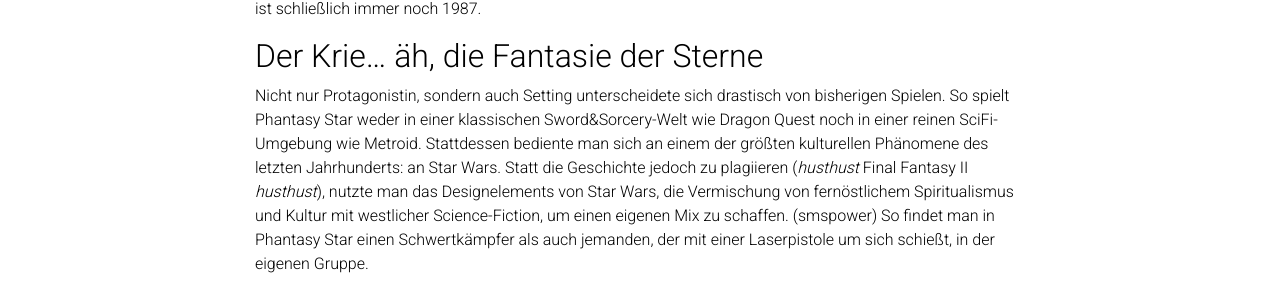
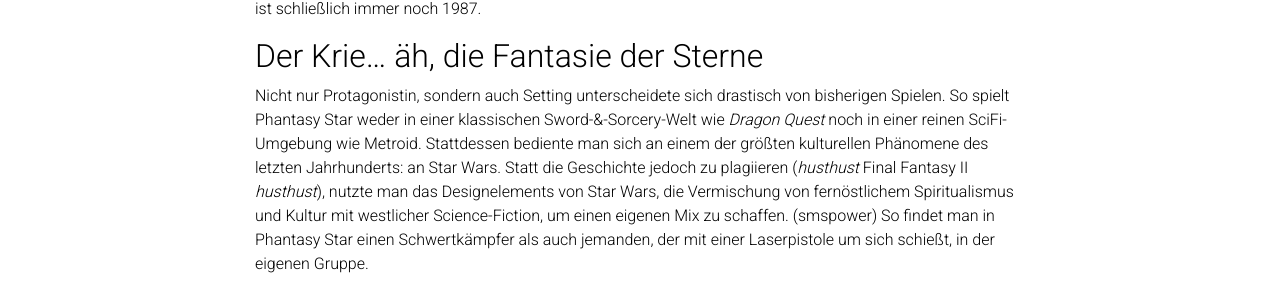
Before and after one commit to mythrandire/mythrandire.github.io, a Jekyll site: the page built from _projects/jrpg-history/2-golden-age/1989-phantasy-star.md, in a window 1280 px wide and 900 px high, scrolled down 5325 px. Shown: the part 174-468 px from the top of the window. Built offline with Jekyll 4.4.1, drawn with Linux system fonts in a browser that asks for light colours; comment, search, counter and statistics services are not loaded; a style sheet for code colours, icons or effects is not loaded; some of the changed text lies outside the part shown.

```diff
--- a/_projects/jrpg-history/2-golden-age/1989-phantasy-star.md
+++ b/_projects/jrpg-history/2-golden-age/1989-phantasy-star.md
@@ -40,7 +40,7 @@ Neben Morimoto hat sich auch Hayashida unter seinem Spitznamen *Alex Ossale* im
 
 ## Das Momentum nutzen
 
-Mit diesem jungen, talentierten - aber auch unerfahrenen - Team sollte also der große Coup gelingen, der hauseigenen Konsole einen RPG-Kracher zu bescheren. Und die Konkurrenz schlief nicht: Nachdem Enix <a href="http://levelupzine.de/2017/06/20/dragon-quest-die-mutter-aller-jrpgs/">1986 mit Dragon Quest quasi über Nacht ein neues Genre erschuf</a>, legte man im Januar '87 schnell nach und veröffentlichte Dragon Quest II, und auch Dragon Quest III sollte nicht lange auf sich warten lassen (das Spiel erschien im Februar '88). Gleichzeitig arbeitete Hironobu Sakaguchi bei Square an einem Spiel, das sich zur weltweit größten Serie japanischer Rollenspiele entwickeln sollte: Final Fantasy. Sega musste also einerseits schnell etwas herausbringen, um nicht in der "Masse" an RPGs unterzugehen, andererseits Alleinstellungsmerkmale entwickeln, um nicht als bloßer Dragon-Quest-Klon ohne eigene Ideen abgestempelt zu werden. Gleichzeitig wollte man die Überlegenheit der eigenen Konsole gegenüber Nintendos Famicom präsentieren.<br>
+Mit diesem jungen, talentierten - aber auch unerfahrenen - Team sollte also der große Coup gelingen, der hauseigenen Konsole einen RPG-Kracher zu bescheren. Und die Konkurrenz schlief nicht: Nachdem Enix <a href="http://levelupzine.de/2017/06/20/dragon-quest-die-mutter-aller-jrpgs/">1986 mit Dragon Quest quasi über Nacht ein neues Genre erschuf</a>, legte man im Januar '87 schnell nach und veröffentlichte Dragon Quest II, und auch Dragon Quest III sollte nicht lange auf sich warten lassen (das Spiel erschien im Februar '88). Gleichzeitig arbeitete Hironobu Sakaguchi bei Square an einem Spiel, das sich zur weltweit größten Serie japanischer Rollenspiele entwickeln sollte: Final Fantasy. Sega musste also einerseits schnell etwas herausbringen, um nicht in der "Masse" an RPGs unterzugehen, andererseits Alleinstellungsmerkmale entwickeln, um nicht als bloßer Dragon-Quest-Klon ohne eigene Ideen abgestempelt zu werden. Gleichzeitig wollte man die Überlegenheit der eigenen Konsole gegenüber Nintendos Famicom präsentieren.
 
 Um die Konkurrenz auszustechen, mussten also einige Trickkisten gleichzeitig bedient werden. Und Sega scheute hier wirklich keine Mühen, um absolut neues Terrain im Bereich der Rollenspiele zu betreten! Schon allein die Geschichte ist beachtlich - oder besser gesagt, die bloße Existenz einer charaktergetriebenen Geschichte. Bisher waren die Helden in RPGs bloße Hüllen für die aufgestülpten Spielmechaniken. In Dragon Quest war man ein namenloser, meist schweigender Held, Final Fantasy beginnt mit der Legende der vier Krieger, die jedoch überhaupt keine Persönlichkeit haben, und selbst im Westen war man nicht viel weiter: Zwar waren die Ultima-Spiele immer größer und opulenter geworden, aber selbst im grandiosen Ultima IV fehlt es einer wirklichen Motivation des Hauptcharakters - und im Spiel geht es immerhin allein darum, ihn in den Avatar zu verwandeln!
 
@@ -50,7 +50,7 @@ https://www.dailymotion.com/video/xg9l6
 
 ## Eine neue Art Geschichte
 
-*Phantasy Star* geht jedoch einen völlig neuen Weg und schafft, zumindest rudimentär, eine Geschichte, welche primär durch die Agenda der Charaktere vorangetrieben wird. Im Mittelpunkt der Handlung steht mit Alis Landale ein weiblicher Held. Aus heutiger Sicht erscheint ein weiblicher Held in einem Videospiel von 1987 sehr revolutionär, doch tatsächlich waren Protagonistinnen in japanischen Spielen keine Seltenheit: Sega nahm hier mit Papri aus *Girl's Garden* (Sega, 1984), das aus der Feder Yuji Nakas stammt, und Kurumi aus *Ninja Princess* (Sega, 1985), bei dem Rieko Kodama für das Design verantwortlich war, bereits eine Vorreiterstellung ein. Aber auch die Konkurrenz schlief nicht und zog mit Toby Masuyo aus dem Arcade-Spiel *Baraduke *(Namco, 1985), Reika Kirishima aus *Time Gal* (Taito, 1985), Ki aus *The Return of Ishtar* (Namco, 1986), Lucia aus *The Wing of Madoola* (Sunsoft, 1986), und schließlich  Samus aus *Metroid *(Nintendo, 1986) nach. Mit Ausnahme von *Metroid* hatte keines dieser Spiele jedoch einen bleibenden Eindruck im kollektiven Gedächtnis gelassen. *Metroid *ist mit *Ninja Princess* das einzige Spiel, was auch im Westen erschien (*Ninja Princess* als *The Ninja* mit Änderung zum männlichen Protagonisten).<br>
+*Phantasy Star* geht jedoch einen völlig neuen Weg und schafft, zumindest rudimentär, eine Geschichte, welche primär durch die Agenda der Charaktere vorangetrieben wird. Im Mittelpunkt der Handlung steht mit Alis Landale ein weiblicher Held. Aus heutiger Sicht erscheint ein weiblicher Held in einem Videospiel von 1987 sehr revolutionär, doch tatsächlich waren Protagonistinnen in japanischen Spielen keine Seltenheit: Sega nahm hier mit Papri aus *Girl's Garden* (Sega, 1984), das aus der Feder Yuji Nakas stammt, und Kurumi aus *Ninja Princess* (Sega, 1985), bei dem Rieko Kodama für das Design verantwortlich war, bereits eine Vorreiterstellung ein. Aber auch die Konkurrenz schlief nicht und zog mit Toby Masuyo aus dem Arcade-Spiel *Baraduke* (Namco, 1985), Reika Kirishima aus *Time Gal* (Taito, 1985), Ki aus *The Return of Ishtar* (Namco, 1986), Lucia aus *The Wing of Madoola* (Sunsoft, 1986), und schließlich  Samus aus *Metroid* (Nintendo, 1986) nach. Mit Ausnahme von *Metroid* hatte keines dieser Spiele jedoch einen bleibenden Eindruck im kollektiven Gedächtnis gelassen. *Metroid* ist mit *Ninja Princess* das einzige Spiel, was auch im Westen erschien (*Ninja Princess* als *The Ninja* mit Änderung zum männlichen Protagonisten).
 
 
 <!-- wp:gallery {"columns":4,"linkTo":"none"} -->
@@ -81,11 +81,11 @@ Die Verwendung einer Protagonistin in *Phantasy Star *war dabei kein Zufallsprod
 
 Auf ihrer Reise trifft Alis drei Gefährten, die ihr unter die Arme greifen: der mächtige Krieger Odin, das Katzenwesen Myau sowie der mächtige androgyne Zauberer Noah. Die Geschichte wird dabei in kurze, aufeinanderfolgende Arcs eingeteilt: Zunächst muss Odin von seiner Versteinerung befreit werden, woraufhin dieser Rache an der Medusa nehmen will. Statt einer einzigen (oder zwei) Aufgaben wie noch im ersten *Dragon Quest* wird die Motivation des Spielers dauerhaft aufrecht erhalten, ganz ähnlich wie im gleichzeitig erschienenen *Final Fantasy*. Am Ende des Spiels, wenn man sich an König Lassic gerächt hat, wartet das Spiel sogar noch mit einem Twist auf, der für damalige Verhältnisse sicher geschockt hat (aber neben Final Fantasys Zeitreisehokuspokus etwas konventionell erscheint). Auch wenn die Charaktere nicht bloß leere Spielerhüllen sind, sollte man keine große Charakterisierung der Personen erwarten oder emotionale Twists; es ist schließlich immer noch 1987.
 
-## Der Krie... äh, die Fantasie der Sterne<br>
+## Der Krie... äh, die Fantasie der Sterne
 
-Nicht nur Protagonistin, sondern auch Setting unterscheidete sich drastisch von bisherigen Spielen. So spielt Phantasy Star weder in einer klassischen Sword&amp;Sorcery-Welt wie Dragon Quest noch in einer reinen SciFi-Umgebung wie Metroid. Stattdessen bediente man sich an einem der größten kulturellen Phänomene des letzten Jahrhunderts: an Star Wars. Statt die Geschichte jedoch zu plagiieren (*husthust* Final Fantasy II *husthust*), nutzte man das Designelements von Star Wars, die Vermischung von fernöstlichem Spiritualismus und Kultur mit westlicher Science-Fiction, um einen eigenen Mix zu schaffen. (smspower) So findet man in Phantasy Star einen Schwertkämpfer als auch jemanden, der mit einer Laserpistole um sich schießt, in der eigenen Gruppe.
+Nicht nur Protagonistin, sondern auch Setting unterscheidete sich drastisch von bisherigen Spielen. So spielt Phantasy Star weder in einer klassischen Sword-&-Sorcery-Welt wie *Dragon Quest* noch in einer reinen SciFi-Umgebung wie Metroid. Stattdessen bediente man sich an einem der größten kulturellen Phänomene des letzten Jahrhunderts: an Star Wars. Statt die Geschichte jedoch zu plagiieren (*husthust* Final Fantasy II *husthust*), nutzte man das Designelements von Star Wars, die Vermischung von fernöstlichem Spiritualismus und Kultur mit westlicher Science-Fiction, um einen eigenen Mix zu schaffen. (smspower) So findet man in Phantasy Star einen Schwertkämpfer als auch jemanden, der mit einer Laserpistole um sich schießt, in der eigenen Gruppe.
 
-Damit das Spiel größer wirkt, bediente man sich eines einfachen Tricks. Statt auf einem spielt das Spiel auf drei Planeten im selben Sonnensystem. Jeder hat dabei ein eigenes Thema: Erdähnlich, Wüstenplanet, Eisplanet. Zwischen den Planeten kann man nur mit einem Raumschiff reisen, und auf dem Eisplanet gibt es noch eine Art Schneeraupe, mit der man durch ansonsten unpassierbares Eis fahren kann. Insgesamt hat man einfach ein Gefühl der Größe, ohne dass die drei Weltkarten mehr bieten würden als in anderen Genrekollegen der Zeit.<br>
+Damit das Spiel größer wirkt, bediente man sich eines einfachen Tricks. Statt auf einem spielt das Spiel auf drei Planeten im selben Sonnensystem. Jeder hat dabei ein eigenes Thema: Erdähnlich, Wüstenplanet, Eisplanet. Zwischen den Planeten kann man nur mit einem Raumschiff reisen, und auf dem Eisplanet gibt es noch eine Art Schneeraupe, mit der man durch ansonsten unpassierbares Eis fahren kann. Insgesamt hat man einfach ein Gefühl der Größe, ohne dass die drei Weltkarten mehr bieten würden als in anderen Genrekollegen der Zeit.
 
 Design/Dungeons
 
```
Also changed, not shown: other parts of _projects/jrpg-history/2-golden-age/1989-phantasy-star.md (+1 -1 lines).
